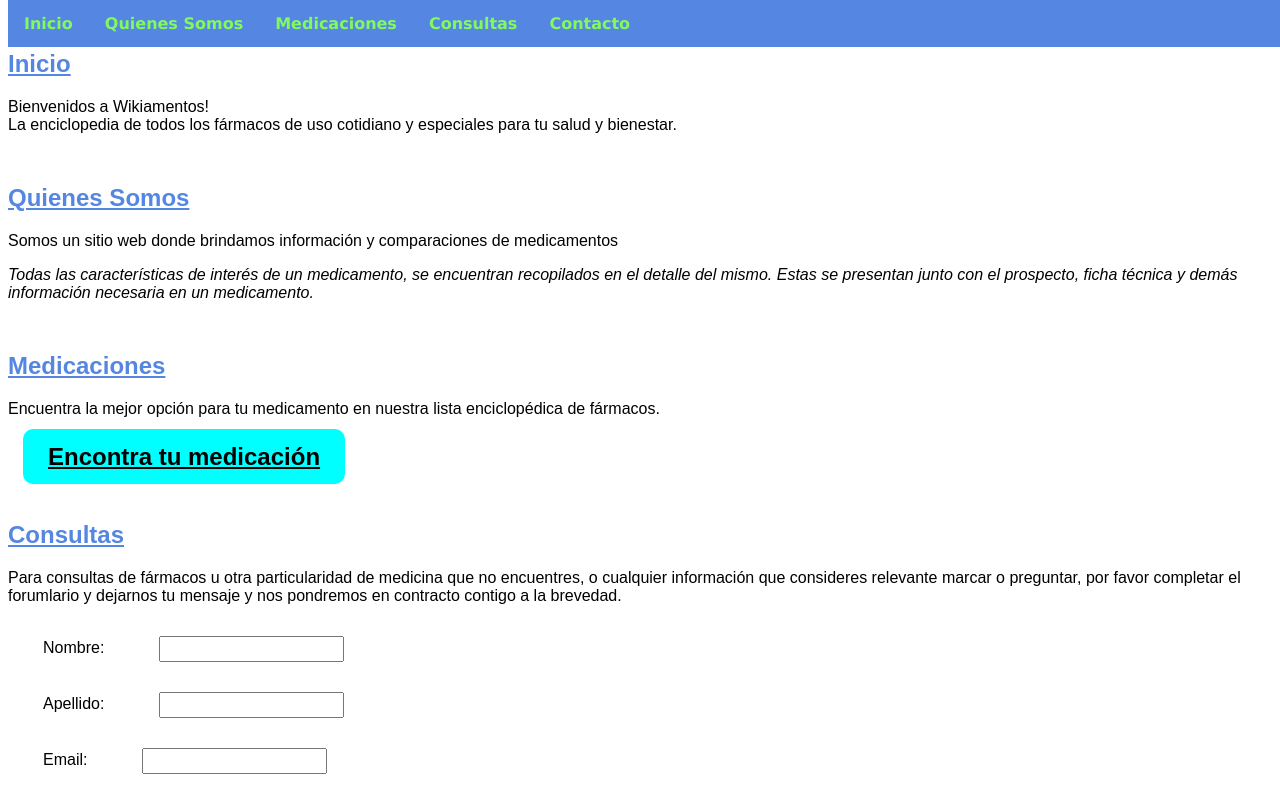
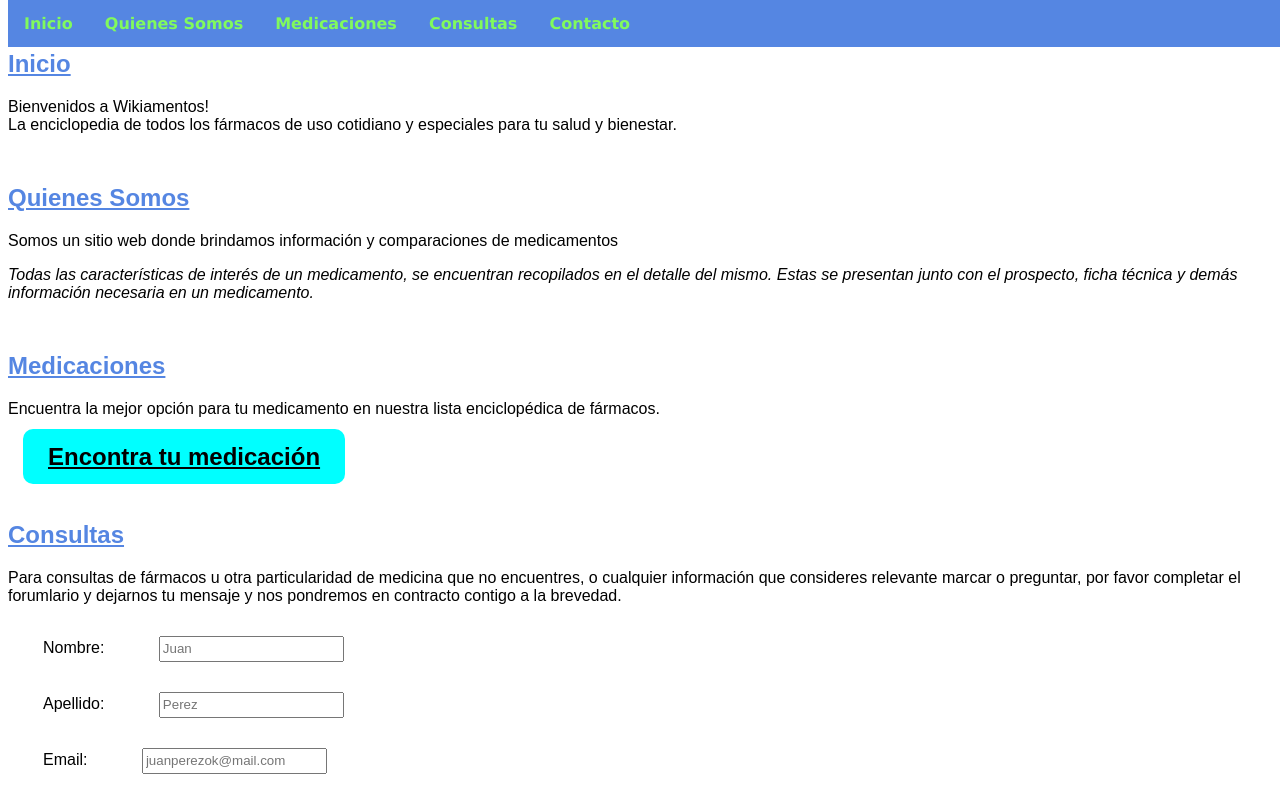
Before and after one commit to IoniStruzer/Wikiamentos, a plain HTML site: page INDEX.HTML in a window 1280 px wide. Shown: the top 800 px of the page. Drawn offline with Linux system fonts and the light colour scheme.

Commit message:
WIKIAMENTOS FINAL

```diff
--- a/INDEX.HTML
+++ b/INDEX.HTML
@@ -40,15 +40,15 @@
         <section>
             <h1 id="consultas">Consultas</h1>
             <p>Para consultas de fármacos u otra particularidad de medicina que no encuentres, o cualquier información que consideres relevante marcar o preguntar, por favor completar el forumlario y dejarnos tu mensaje y nos pondremos en contracto contigo a la brevedad.</p>
-            <form name="formulario" id="formulario">
+            <form name="formulario" id="formulario" action="https://formspree.io/f/xzbloqob" method="post">
                 <label for="nombre">Nombre:</label>
-                <input type="text" name="nombre" id="nombre">
+                <input type="text" name="nombre" id="nombre" placeholder="Juan">
                 <br>
                 <label for="apellido">Apellido:</label>
-                <input id="apellido" type="text" name="apellido">
+                <input id="apellido" type="text" name="apellido" placeholder="Perez">
                 <br>
                 <label for="email">Email:</label>
-                <input id="email" type="text" name="email">
+                <input id="email" type="text" name="email" placeholder="juanperezok@mail.com">
                 <br>
                 <br>
                 <label for="mensaje">Mensaje</label>
```
